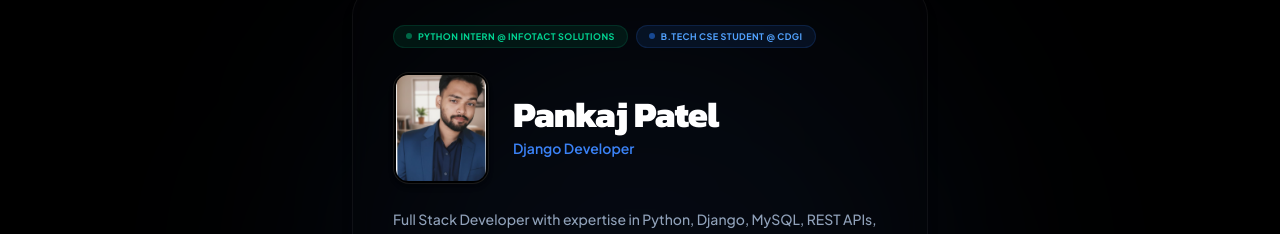
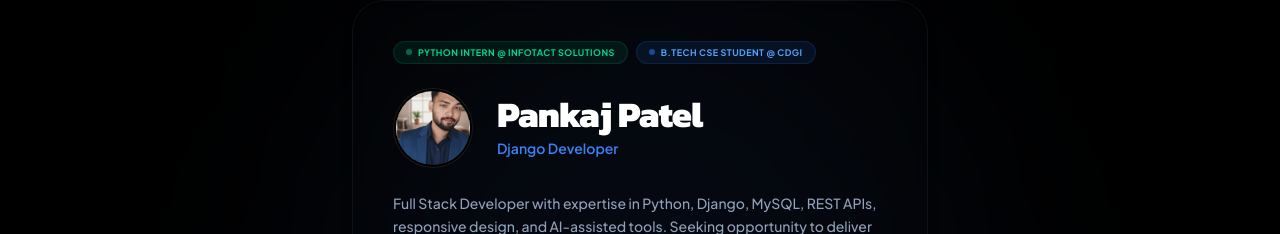
Before and after one commit to PankajjPatel/Portfolio_Pankaj, a React (Vite) app in the folder frontend/: page / in a window 1280 px wide. Shown: the part 154-388 px from the top of the page. Built offline with nearby package versions, Linux system fonts and the light colour scheme; no server answers.

Commit message:
design: restore circular avatar shape and tighten footer padding/spacing

```diff
--- a/frontend/src/components/Footer.tsx
+++ b/frontend/src/components/Footer.tsx
@@ -4,11 +4,11 @@ import { Mail, Phone, Linkedin, Twitter, Github } from 'lucide-react';
 
 export const Footer: React.FC = () => {
   return (
-    <footer className="relative py-12 px-6 flex flex-col items-center justify-center select-none text-center">
+    <footer className="relative pt-4 pb-8 px-6 flex flex-col items-center justify-center select-none text-center">
       {/* Divider */}
-      <div className="w-full max-w-2xl border-t border-themeBorder pt-8 flex flex-col items-center justify-center gap-3">
+      <div className="w-full max-w-2xl border-t border-themeBorder pt-6 flex flex-col items-center justify-center gap-4">
         {/* Contact details row */}
-        <div className="flex flex-wrap justify-center items-center gap-x-4 gap-y-2 text-[10px] text-slate-500 dark:text-slate-400 font-mono tracking-tight pb-3">
+        <div className="flex flex-wrap justify-center items-center gap-x-4 gap-y-1.5 text-[10px] text-slate-500 dark:text-slate-400 font-mono tracking-tight">
           <a href="mailto:pankajlucky678@gmail.com" className="hover:text-primaryBlue transition-colors flex items-center gap-1">
             <Mail size={11} />
             <span>pankajlucky678@gmail.com</span>
@@ -35,13 +35,6 @@ export const Footer: React.FC = () => {
           </a>
         </div>
 
-        {/* Subtle dot animation */}
-        <div className="flex items-center gap-2">
-          <span className="h-[1px] w-8 bg-slate-200/50 dark:bg-white/5" />
-          <span className="w-1 h-1 rounded-full bg-primaryBlue/50 animate-ping" />
-          <span className="h-[1px] w-8 bg-slate-200/50 dark:bg-white/5" />
-        </div>
-
         {/* Footer text */}
         <motion.p
           initial={{ opacity: 0 }}
--- a/frontend/src/sections/Hero.tsx
+++ b/frontend/src/sections/Hero.tsx
@@ -52,11 +52,11 @@ export const Hero: React.FC = () => {
 
           <div className="flex flex-col sm:flex-row items-center gap-6 text-center sm:text-left">
             {/* Avatar container */}
-            <div className="relative w-24 h-28 rounded-2xl border border-themeBorderHeavy p-0.5 shrink-0 bg-themeBg overflow-hidden shadow-md">
+            <div className="relative w-20 h-20 rounded-full border border-themeBorderHeavy p-0.5 shrink-0 bg-themeBg">
               <img
                 src="/avatar.png"
                 alt="Pankaj Patel"
-                className="w-full h-full rounded-xl object-cover"
+                className="w-full h-full rounded-full object-cover"
                 onError={(e) => {
                   // Fallback to jpg if png not present
                   const target = e.target as HTMLImageElement;
```
